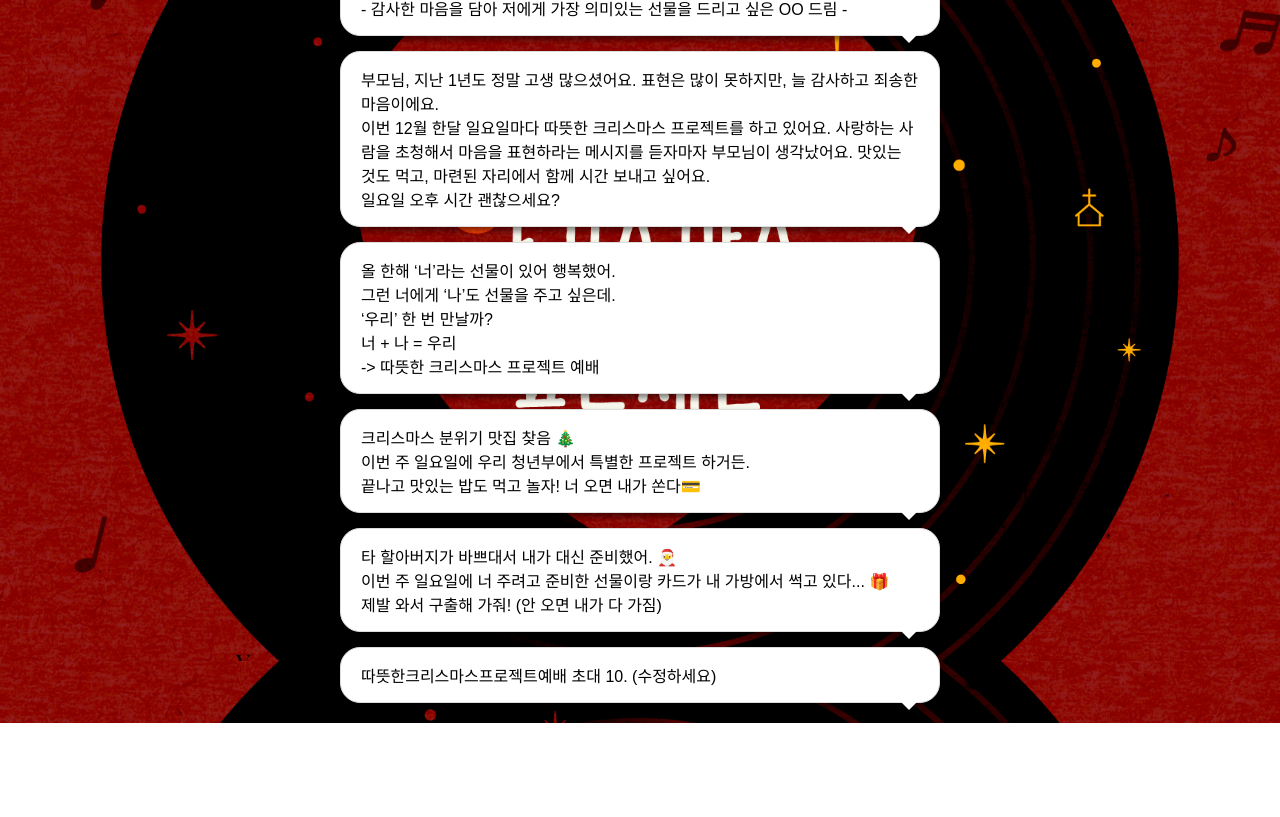
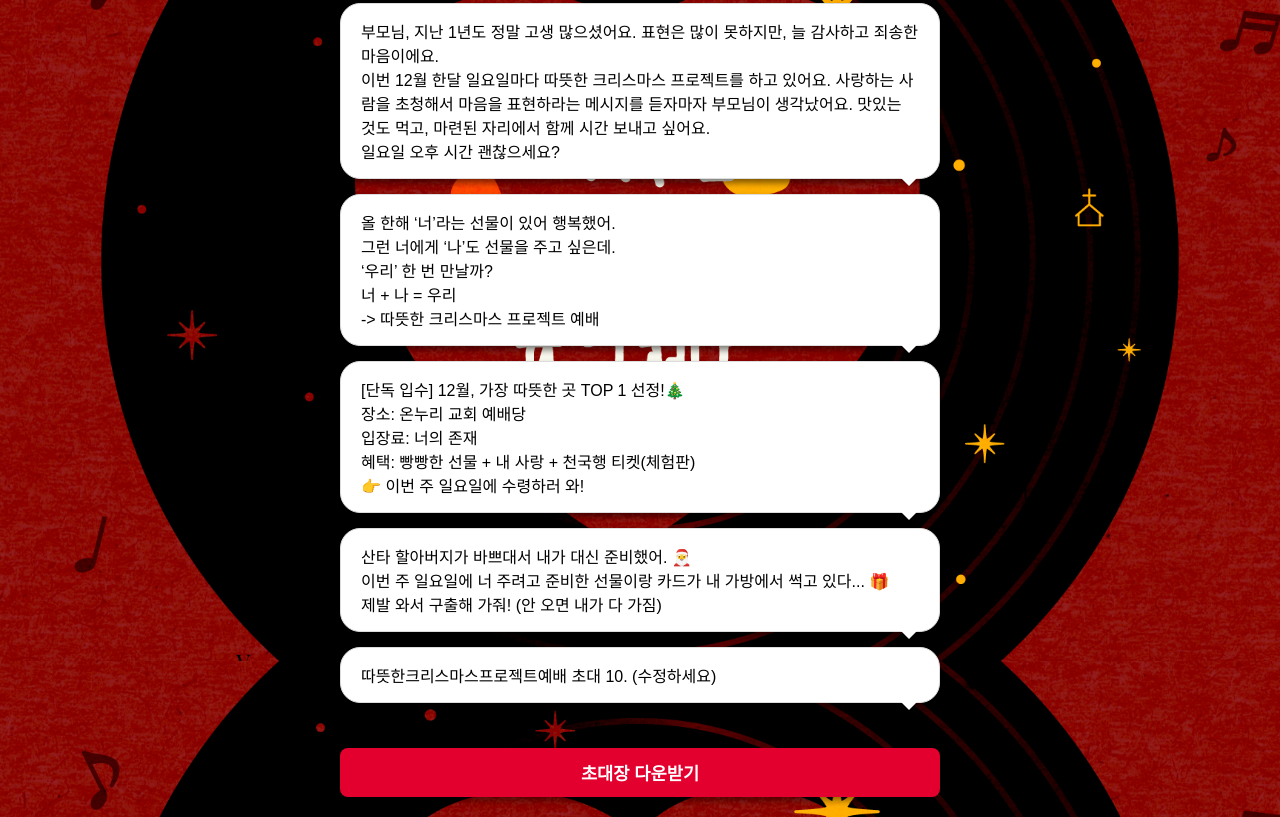
Before and after one commit to hong111111111111/ddakpp, a plain HTML site: page index.html in a window 1280 px wide. Shown: the part 939-1756 px from the top of the page. Before the commit the page ends 1662 px from the top, so only its background shows below. Drawn offline with Linux system fonts and the light colour scheme.

Commit message:
Update index.html

```diff
--- a/index.html
+++ b/index.html
@@ -113,7 +113,7 @@
             교회에서 크리스마스 프로젝트 예배를 하는데 따뜻함 하면 생각나는 사람 있으면 연락하라고 해서 생각하다보니 너가 생각나서 연락했어!
         </div>
         <div class="speech-bubble" onclick="copyText(this)">
-            [단독 입수] 12월, 가장 따뜻한 곳 TOP 1 선정!🎄 <br> 장소: 온누리 교회 예배당 <br> 입장료: 너의 존재 <br> 혜택: 빵빵한 선물 + 내 사랑 + 천국행 티켓(체험판) <br> 👉 이번 주 일요일에 수령하러 와!
+            크리스마스 분위기 맛집 찾음 🎄 <br> 이번 주 일요일에 우리 청년부에서 특별한 프로젝트 하거든. <br> 끝나고 맛있는 밥도 먹고 놀자! 너 오면 내가 쏜다💳
         </div>
         <div class="speech-bubble" onclick="copyText(this)">
             요즘 많이 바쁘지? ☕️ 이번 주 일요일에 우리 교회에서 캐럴 라이브 하는데 분위기 진짜 깡패야. 멍때리기만 해도 힐링 됨. 너 지친 거 같아서 같이 가고 싶더라. 부담 없이 와서 쉬다 가!
@@ -149,14 +149,28 @@
             -> 따뜻한 크리스마스 프로젝트 예배
         </div>
         <div class="speech-bubble" onclick="copyText(this)">
-          크리스마스 분위기 맛집 찾음 🎄 <br> 이번 주 일요일에 우리 청년부에서 특별한 프로젝트 하거든. <br> 끝나고 맛있는 밥도 먹고 놀자! 너 오면 내가 쏜다💳
+           [단독 입수] 12월, 가장 따뜻한 곳 TOP 1 선정!🎄 <br> 장소: 온누리 교회 예배당 <br> 입장료: 너의 존재 <br> 혜택: 빵빵한 선물 + 내 사랑 + 천국행 티켓(체험판) <br> 👉 이번 주 일요일에 수령하러 와!
         </div>
         <div class="speech-bubble" onclick="copyText(this)">
-           타 할아버지가 바쁘대서 내가 대신 준비했어. 🎅 <br> 이번 주 일요일에 너 주려고 준비한 선물이랑 카드가 내 가방에서 썩고 있다... 🎁 <br> 제발 와서 구출해 가줘! (안 오면 내가 다 가짐)
+           산타 할아버지가 바쁘대서 내가 대신 준비했어. 🎅 <br> 이번 주 일요일에 너 주려고 준비한 선물이랑 카드가 내 가방에서 썩고 있다... 🎁 <br> 제발 와서 구출해 가줘! (안 오면 내가 다 가짐)
         </div>
         <div class="speech-bubble" onclick="copyText(this)">
             따뜻한크리스마스프로젝트예배 초대 10. (수정하세요)
         </div>
+        <a href="https://itmission.notion.site/cross-christmas-invitation?source=copy_link"
+       target="_blank"
+       style="display: inline-block;
+              margin-top: 30px;
+              padding: 12px 25px;
+              background-color: #e3002f;
+              color: white;
+              text-decoration: none;
+              border-radius: 8px;
+              font-weight: bold;
+              font-size: 1.1em;
+              box-shadow: 0 4px 6px rgba(0, 0, 0, 0.4);">
+        초대장 다운받기
+    </a>
     </div>
 
     <div id="notification"></div>
```
